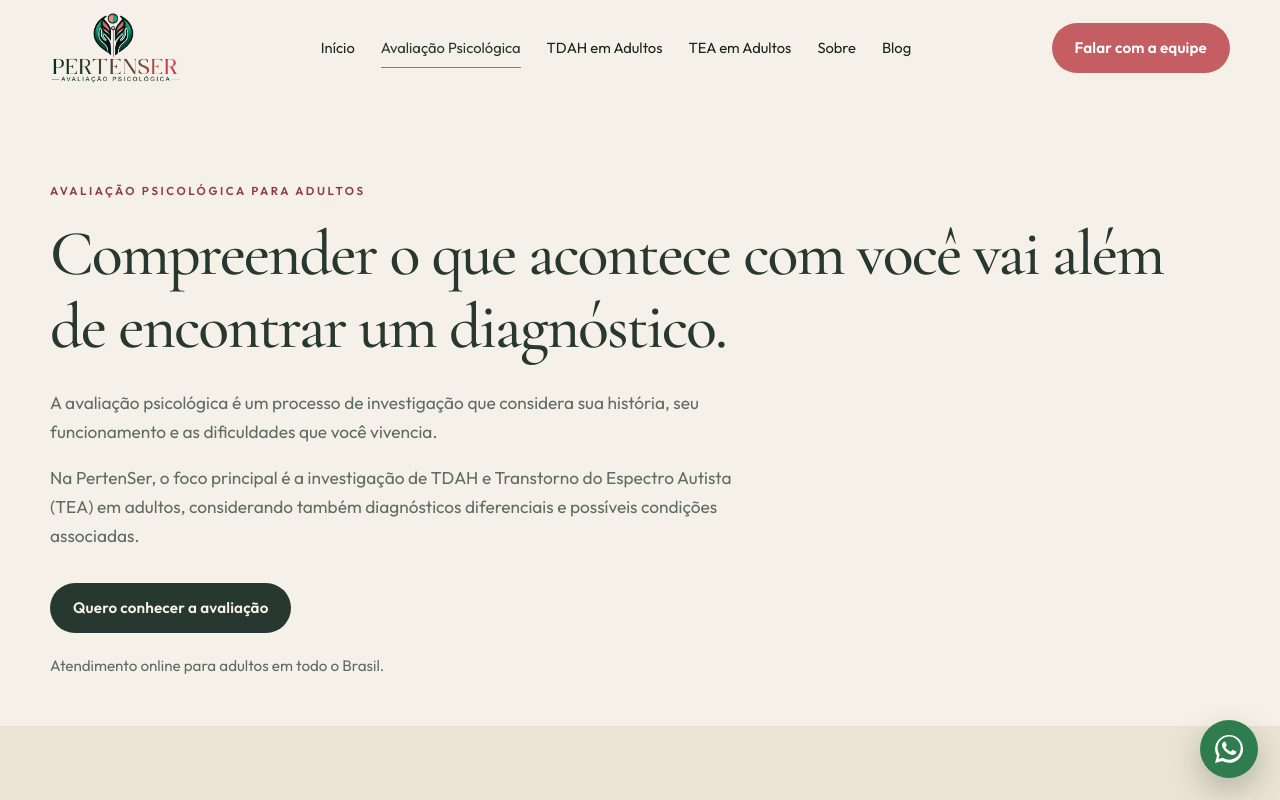
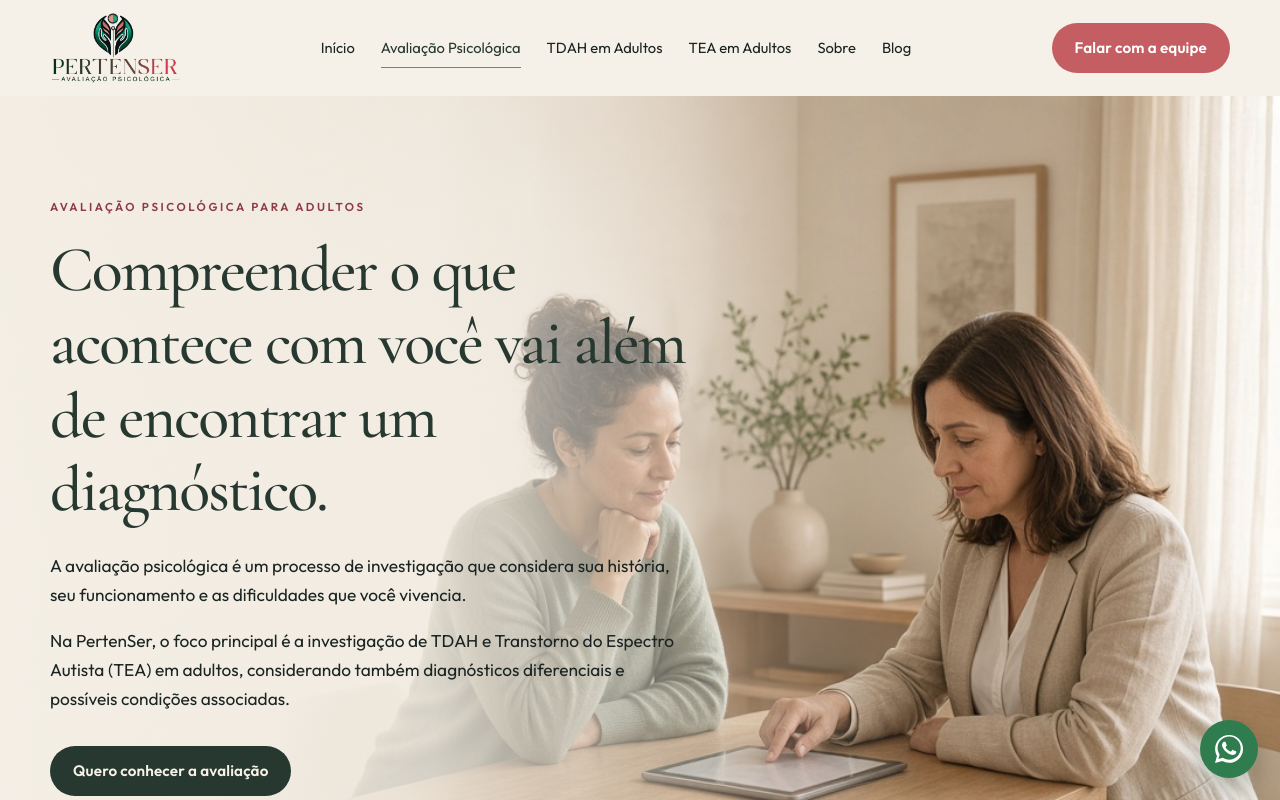
Before and after one commit to ccarolsevero/clinica-pertenser, a Next.js app: page /avaliacao-psicologica in a window 1280 px wide. Shown: the top 800 px of the page. Built offline with nearby package versions, Linux system fonts and the light colour scheme.

Commit message:
Add the assessment hero with a testing session photo.
Co-authored-by: Cursor <cursoragent@cursor.com>

```diff
--- a/app/avaliacao-psicologica/page.tsx
+++ b/app/avaliacao-psicologica/page.tsx
@@ -1,4 +1,5 @@
 import type { Metadata } from "next";
+import Image from "next/image";
 import { Button } from "@/components/Button";
 import { CTA } from "@/components/CTA";
 import { FAQ } from "@/components/FAQ";
@@ -48,8 +49,17 @@ const faqs = [
 export default function AvaliacaoPage() {
   return (
     <>
-      <section className="page-hero">
+      <section className="hero-photo">
+        <Image
+          src="/avaliacao-hero-aplicacao.png"
+          alt="Aplicação de avaliação psicológica com instrumento e escuta"
+          fill
+          priority
+          sizes="100vw"
+          className="hero-photo-image"
+        />
         <div className="container">
+          <div className="hero-photo-content">
             <p className="eyebrow">Avaliação psicológica para adultos</p>
             <h1>Compreender o que acontece com você vai além de encontrar um diagnóstico.</h1>
             <div className="lead" style={{ marginTop: 24 }}>
@@ -66,6 +76,7 @@ export default function AvaliacaoPage() {
               </Button>
             </div>
             <p className="support">Atendimento online para adultos em todo o Brasil.</p>
+          </div>
         </div>
       </section>
 
```
Also changed, not shown: public/avaliacao-hero-aplicacao.png (added). Lines whose indentation alone changed are shown as unchanged.
